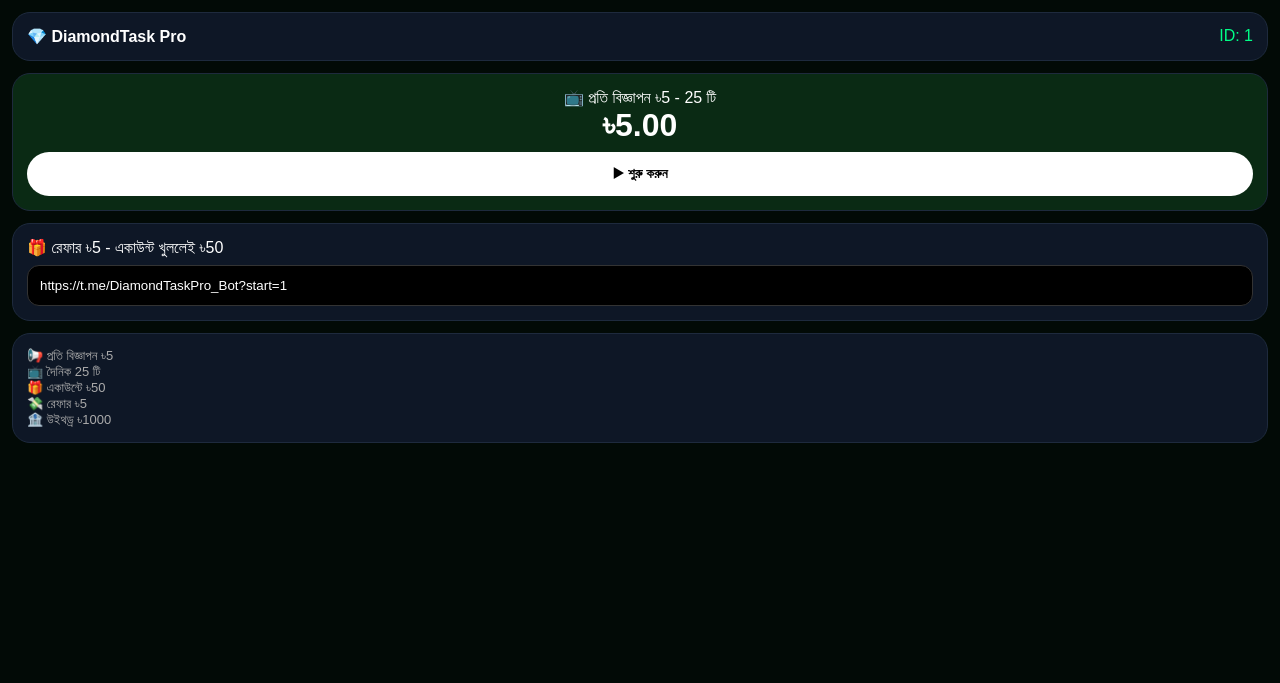
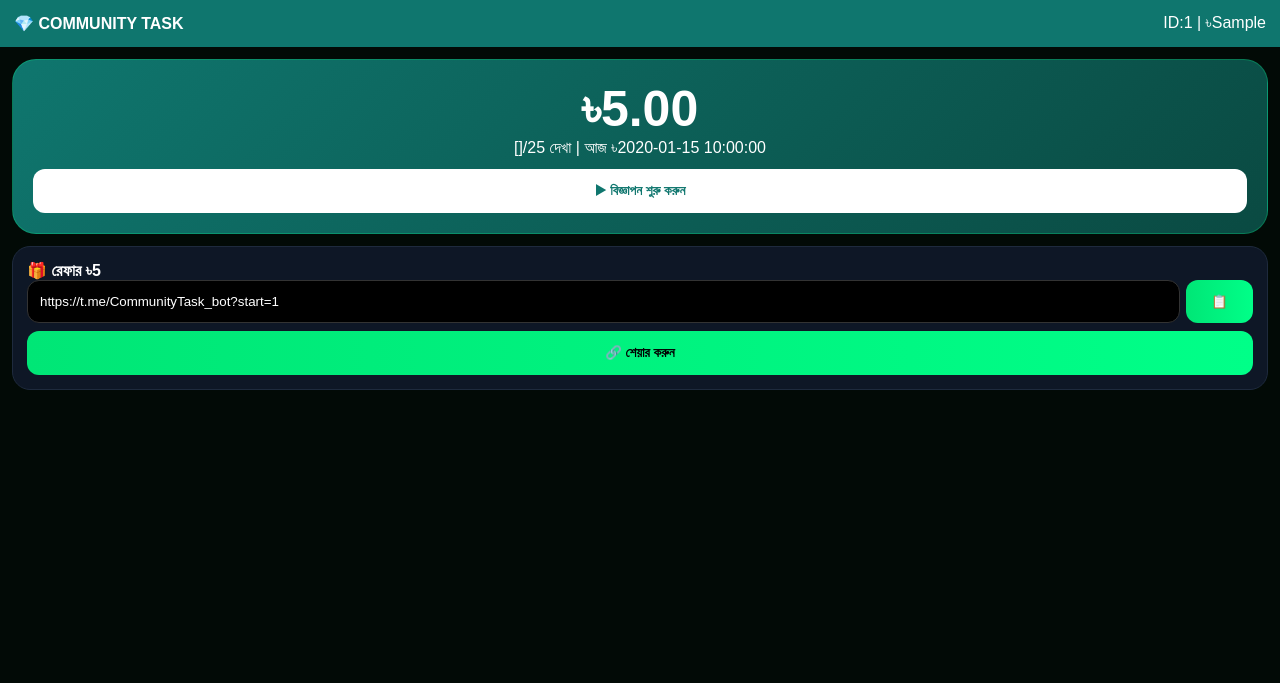
Before and after one commit to mdsiblen-rgb/telegram-bot, a Flask app: template templates/index.html in a window 1280 px wide. Shown: the top 683 px of the page. Run offline with Flask 3, Linux system fonts and the light colour scheme; the template is opened without the code that fills it: most values are stand-ins (such as "Sample title", 1, 10 or a date in 2020).

Commit message:
Update index.html

```diff
--- a/templates/index.html
+++ b/templates/index.html
@@ -1,12 +1,35 @@
-<!DOCTYPE html><html><head><meta charset="UTF-8"><meta name="viewport" content="width=device-width,initial-scale=1"><title>DiamondTask Pro</title><style>:root{--g:#00ff88}*{margin:0;padding:0;box-sizing:border-box;font-family:sans-serif}body{background:#020a06;color:#fff;padding-bottom:85px}.card{background:#0e1726;border:1px solid #1e2a3d;border-radius:18px;padding:14px;margin:12px}.btn{background:linear-gradient(90deg,#00e676,var(--g));color:#000;border:0;width:100%;padding:14px;border-radius:50px;font-weight:900}.nav{position:fixed;bottom:0;left:0;right:0;background:#020a06;display:flex;justify-content:space-around;padding:10px 0;border-top:1px solid #1e2a3d}.nav div{color:#555;font-size:12px;text-align:center}.nav div.on{color:var(--g)}.page{display:none}.page.on{display:block}.input{width:100%;padding:12px;background:#000;border:1px solid #333;border-radius:12px;color:#fff;margin-top:8px}</style></head><body>
-<div class="card" style="display:flex;justify-content:space-between"><b>💎 DiamondTask Pro</b><span style="color:var(--g)">ID: {{user_id}}</span></div>
-<div id="p1" class="page on"><div class="card" style="text-align:center;background:#0a2a14">📺 প্রতি বিজ্ঞাপন ৳5 - 25 টি<div style="font-size:32px;font-weight:900">৳5.00</div><button class="btn" style="background:#fff;margin-top:8px" onclick="go('p2')">▶ শুরু করুন</button></div><div class="card">🎁 রেফার ৳5 - একাউন্ট খুললেই ৳50<br><input id="r1" class="input" value="https://t.me/DiamondTaskPro_Bot?start={{user_id}}"></div><div class="card" style="color:#aaa;font-size:13px">📢 প্রতি বিজ্ঞাপন ৳5<br>📺 দৈনিক 25 টি<br>🎁 একাউন্টে ৳50<br>💸 রেফার ৳5<br>🏦 উইথড্র ৳1000</div></div>
-<div id="p2" class="page"><div class="card" style="text-align:center"><h3>{{ads_watched}}/25</h3><div id="w" style="background:#111;height:8px;margin:10px 0;display:none"><div id="bar" style="height:100%;width:0%;background:var(--g)"></div></div><p id="tm" style="display:none">⏳ <span id="sec">10</span>s</p><button class="btn" id="adBtn">▶ বিজ্ঞাপন দেখুন - ৳5</button></div></div>
-<div id="p4" class="page"><div class="card" style="text-align:center">৳{{balance}}<br>Min ৳1000</div><div class="card"><input id="num" class="input" placeholder="01XXXXXXXXX"><input id="amt" type="number" class="input" placeholder="1000+"><button class="btn" id="wdBtn" style="margin-top:10px">উইথড্র</button></div></div>
-<div id="p5" class="page"><div class="card">ID: {{user_id}}<br>আজ: ৳{{today}} | মোট: {{ads_watched}}/25 | রেফার: {{refs}}</div></div>
-<div class="nav"><div class="on" onclick="go('p1',this)">🏠 হোম</div><div onclick="go('p2',this)">💎 আয়</div><div onclick="go('p4',this)">💳 উইথড্র</div><div onclick="go('p5',this)">👤 প্রোফাইল</div></div>
+<!DOCTYPE html><html><head><meta charset="UTF-8"><meta name="viewport" content="width=device-width,initial-scale=1"><title>FINAL</title>
+<style>*{margin:0;padding:0;box-sizing:border-box;font-family:sans-serif}body{background:#020a06;color:#fff;padding-bottom:80px}.card{background:#0e1726;border:1px solid #1e2a3d;border-radius:18px;padding:14px;margin:12px}.green{background:linear-gradient(135deg,#0f766e,#0a4a42);border-radius:24px;padding:20px;margin:12px;text-align:center;border:1px solid #00ff8840}.btn{background:linear-gradient(90deg,#00e676,#00ff88);color:#000;border:0;width:100%;padding:14px;border-radius:12px;font-weight:900;cursor:pointer}.btn-white{background:#fff;color:#0f766e;border:0;width:100%;padding:14px;border-radius:12px;font-weight:900;cursor:pointer}.page{display:none}.page.on{display:block}.nav{position:fixed;bottom:0;left:0;right:0;background:#020a06;display:flex;justify-content:space-around;padding:10px 0;border-top:1px solid #1e2a3d}.nav div{color:#556677;font-size:11px;text-align:center;cursor:pointer}.nav div.on{color:#00ff88}.input{width:100%;padding:12px;background:#000;border:1px solid #333;border-radius:12px;color:#fff;margin-top:8px}.pay{border:2px solid #1e2a3d;border-radius:16px;padding:14px;text-align:center;cursor:pointer}.pay.sel{border-color:#00ff88;background:#00ff8815}</style></head><body>
+
+<div style="background:#0f766e;padding:14px;display:flex"><b>💎 COMMUNITY TASK</b><span style="margin-left:auto">ID:{{uid}} | ৳{{b}}</span></div>
+
+<div id="p1" class="page on">
+<div class="green"><div style="font-size:50px;font-weight:900">৳5.00</div><div>{{ads}}/25 দেখা | আজ ৳{{today}}</div><button class="btn-white" style="margin-top:12px" onclick="goPage('p2',1)">▶ বিজ্ঞাপন শুরু করুন</button></div>
+<div class="card"><b>🎁 রেফার ৳5</b><div style="display:flex;gap:6px"><input id="r" class="input" style="margin:0" value="https://t.me/CommunityTask_bot?start={{uid}}"><button class="btn" style="width:70px" onclick="copyRef()">📋</button></div><button class="btn" style="margin-top:8px" onclick="shareRef()">🔗 শেয়ার করুন</button></div>
+</div>
+
+<div id="p2" class="page"><div class="green"><p id="tmr" style="display:none">⏳ <span id="sec">10</span>s</p><div id="wBar" style="background:#0005;height:6px;display:none;margin:10px 0"><div id="bar" style="height:100%;width:0%;background:#00ff88"></div></div><button class="btn-white" id="adBtn">▶ বিজ্ঞাপন দেখুন ({{25-ads}} বাকি)</button></div></div>
+
+<div id="p3" class="page">
+<div class="card" onclick="window.open('https://t.me/PAYMENT_ADMIN_C_TASK')">✈️ Admin - @PAYMENT_ADMIN_C_TASK →</div>
+<div class="card" onclick="window.open('https://t.me/ctask247')">✈️ চ্যানেল - @ctask247 →</div>
+<div class="card" style="background:#e02424" onclick="alert('ভিডিও আসছে')">▶️ কিভাবে কাজ করবেন? →</div>
+</div>
+
+<div id="p4" class="page"><div class="card">
+<div style="display:grid;grid-template-columns:1fr 1fr;gap:10px"><div class="pay sel" id="bk" onclick="sel('bKash','bk')">bKash ✓</div><div class="pay" id="ng" onclick="sel('Nagad','ng')">Nagad</div></div>
+<input id="num" class="input" placeholder="01XXXXXXXXX"><input id="amt" class="input" type="number" placeholder="1000"><button class="btn" id="wdBtn" style="margin-top:10px">উইথড্র</button></div></div>
+
+<div id="p5" class="page"><div class="card" style="text-align:center;background:linear-gradient(135deg,#0f766e,#00ff88);color:#000"><b style="font-size:28px">৳{{b}}</b><br>ব্যালেন্স</div><div class="card">ID: {{uid}} | মোট দেখা: {{total}} | রেফার: {{refs}}</div><div style="display:grid;grid-template-columns:1fr 1fr;gap:10px;margin:0 12px"><button class="btn" onclick="alert('আজ {{today}} টাকা')">🕒 ইতিহাস</button><button class="btn" style="background:#fff" onclick="alert('প্রতি বিজ্ঞাপন 5 টাকা, 25 টা, রেফার 5, উইথড্র 1000')">📋 Rules</button></div></div>
+
+<div class="nav"><div class="on" onclick="goPage('p1',0)">🏠<br>হোম</div><div onclick="goPage('p2',1)">💎<br>আয়</div><div onclick="goPage('p3',2)">❓<br>সাপোর্ট</div><div onclick="goPage('p4',3)">💳<br>উইথড্র</div><div onclick="goPage('p5',4)">👤<br>প্রোফাইল</div></div>
+
 <script>
-function go(id,el){document.querySelectorAll('.page').forEach(p=>p.classList.remove('on'));document.getElementById(id).classList.add('on');if(el){document.querySelectorAll('.nav div').forEach(d=>d.classList.remove('on'));el.classList.add('on')}}
-document.getElementById('adBtn').addEventListener('click',function(){let s=10,sec=document.getElementById('sec'),tm=document.getElementById('tm'),w=document.getElementById('w'),bar=document.getElementById('bar'),btn=this;if(btn.disabled)return;btn.disabled=true;tm.style.display='block';w.style.display='block';let iv=setInterval(()=>{sec.innerText=s;bar.style.width=((10-s)*10)+'%';s--;if(s<0){clearInterval(iv);fetch('/api/watch_ad?user_id={{user_id}}',{method:'POST'}).then(()=>{alert('৳5 যোগ');location.reload()})}},1000)});
-document.getElementById('wdBtn').addEventListener('click',function(){let n=document.getElementById('num').value,a=document.getElementById('amt').value;if(n.length<11||parseInt(a)<1000){alert('11 ডিজিট নাম্বার ও 1000+');return}fetch('/api/withdraw',{method:'POST',headers:{'Content-Type':'application/json'},body:JSON.stringify({user_id:'{{user_id}}',number:n,amount:parseInt(a),method:'bKash'})}).then(()=>{alert('Pending');location.reload()})});
+let pay='bKash';
+function goPage(id,i){document.querySelectorAll('.page').forEach(p=>p.classList.remove('on'));document.getElementById(id).classList.add('on');document.querySelectorAll('.nav div').forEach(d=>d.classList.remove('on'));document.querySelectorAll('.nav div')[i].classList.add('on')}
+function sel(m,id){pay=m;document.querySelectorAll('.pay').forEach(p=>p.classList.remove('sel'));document.getElementById(id).classList.add('sel')}
+function copyRef(){navigator.clipboard.writeText(document.getElementById('r').value).then(()=>alert('কপি হয়েছে'))}
+function shareRef(){let v=document.getElementById('r').value;if(navigator.share)navigator.share({url:v});else copyRef()}
+document.getElementById('adBtn').onclick=function(){let s=10,sec=document.getElementById('sec'),t=document.getElementById('tmr'),w=document.getElementById('wBar'),bar=document.getElementById('bar'),btn=this;if({{ads}}>=25){alert('25 শেষ');return}if(btn.disabled)return;btn.disabled=true;t.style.display='block';w.style.display='block';let iv=setInterval(()=>{sec.innerText=s;bar.style.width=((10-s)*10)+'%';s--;if(s<0){clearInterval(iv);fetch('/api/watch_ad?user_id={{uid}}',{method:'POST'}).then(()=>{alert('৳5 যোগ');location.reload()})}},1000)};
+document.getElementById('wdBtn').onclick=function(){let n=document.getElementById('num').value,a=document.getElementById('amt').value;if(n.length!=11){alert('11 ডিজিট');return}if(parseInt(a)<1000){alert('1000+');return}fetch('/api/withdraw',{method:'POST',headers:{'Content-Type':'application/json'},body:JSON.stringify({user_id:'{{uid}}',number:n,amount:parseInt(a),method:pay})}).then(()=>{alert('উইথড্র সফল');location.reload()})};
 </script></body></html>
```
